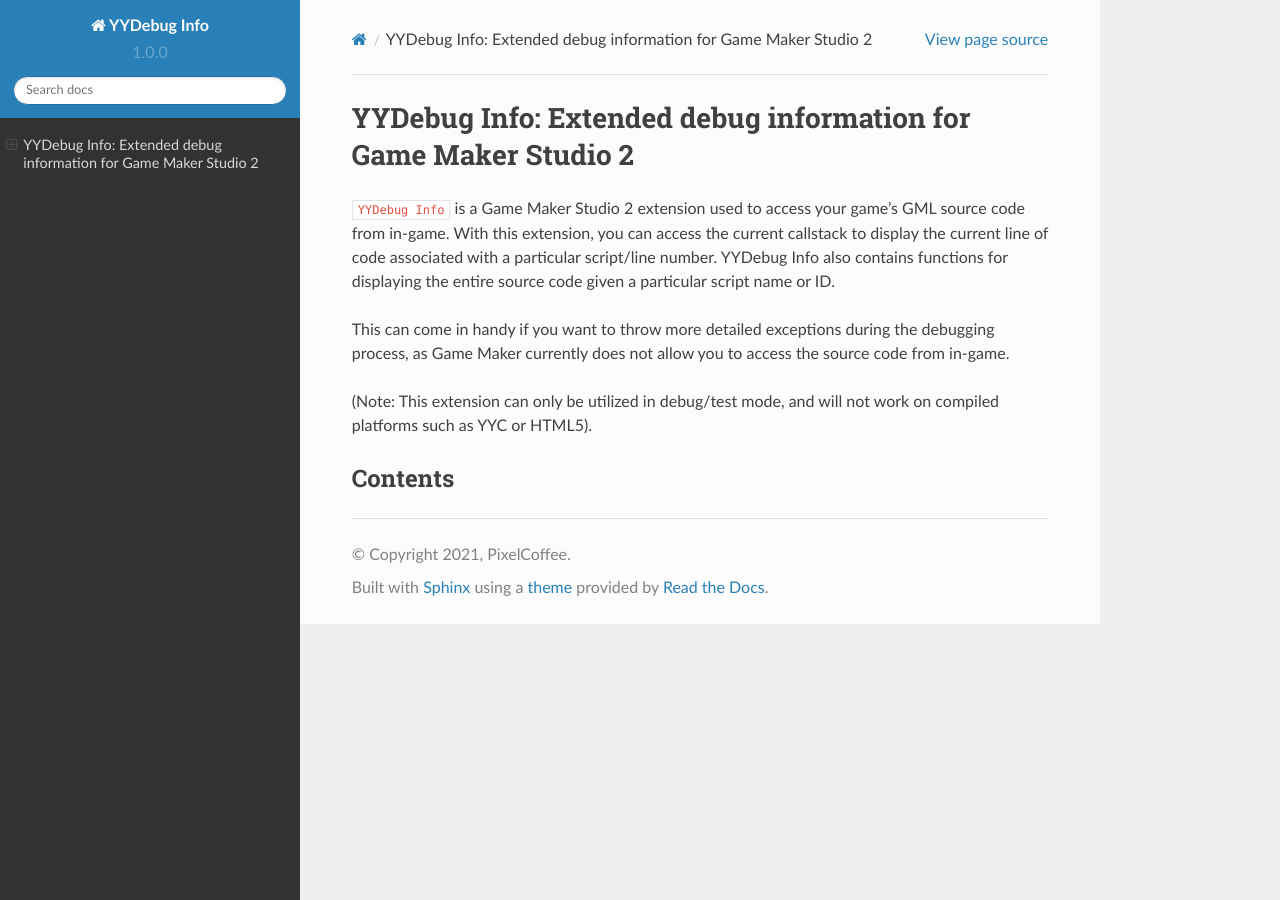
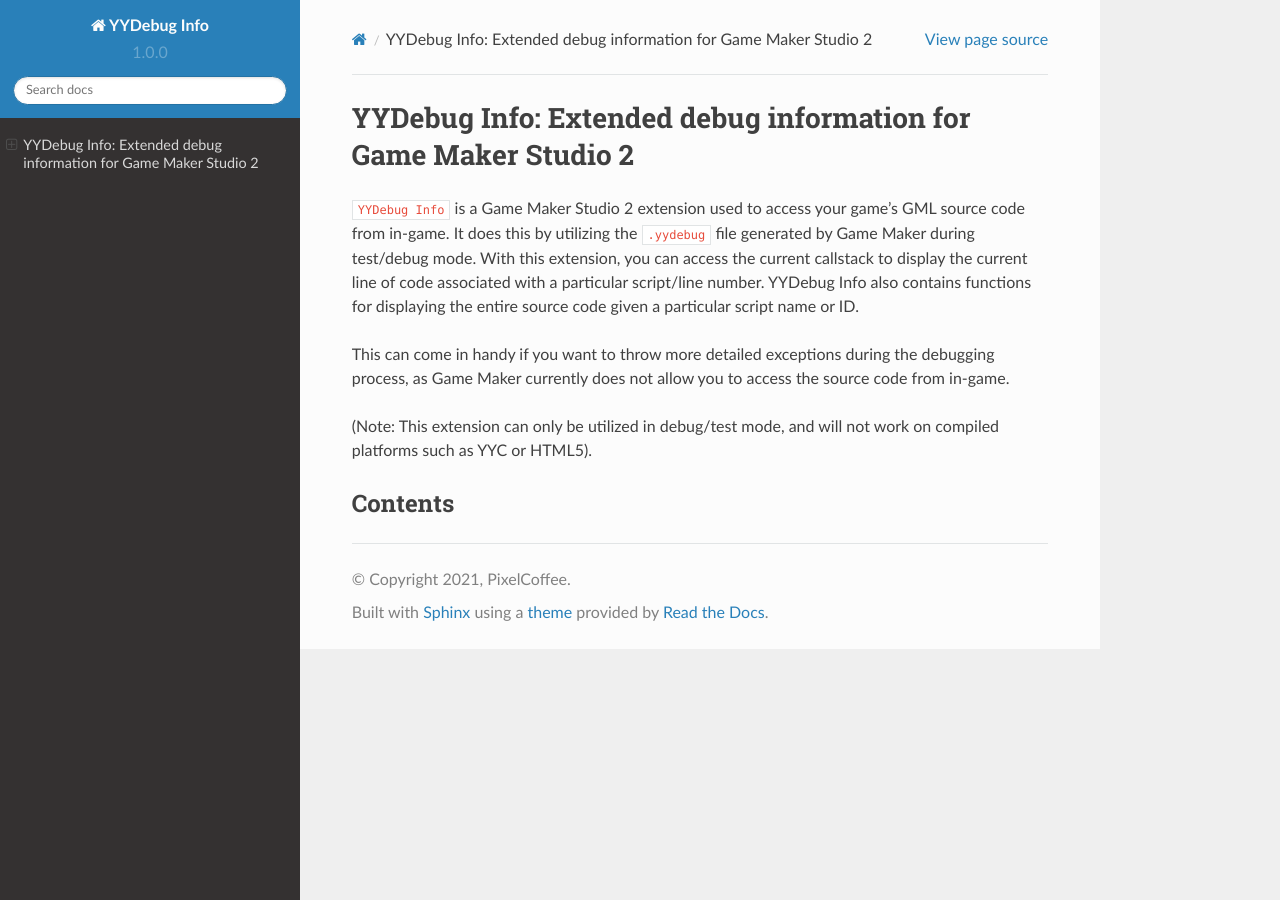
Before and after one commit to pixel-coffee/yydebuginfodocs, a Sphinx documentation site: the page built from docs/source/index.rst, in a window 1280 px wide. Built offline with Sphinx 7.4.7 and the Read the Docs theme 2.0.0, drawn with Linux system fonts in a browser that asks for light colours; pages that are not in the unit, such as notebooks, are missing from menus.

Commit message:
Update index.rst

```diff
--- a/docs/source/index.rst
+++ b/docs/source/index.rst
@@ -2,6 +2,7 @@
 ===================================
 
 ``YYDebug Info`` is a Game Maker Studio 2 extension used to access your game's GML source code from in-game.
+It does this by utilizing the ``.yydebug`` file generated by Game Maker during test/debug mode.
 With this extension, you can access the current callstack to display the current line of code associated with a particular script/line number.
 YYDebug Info also contains functions for displaying the entire source code given a particular script name or ID.
 
```
